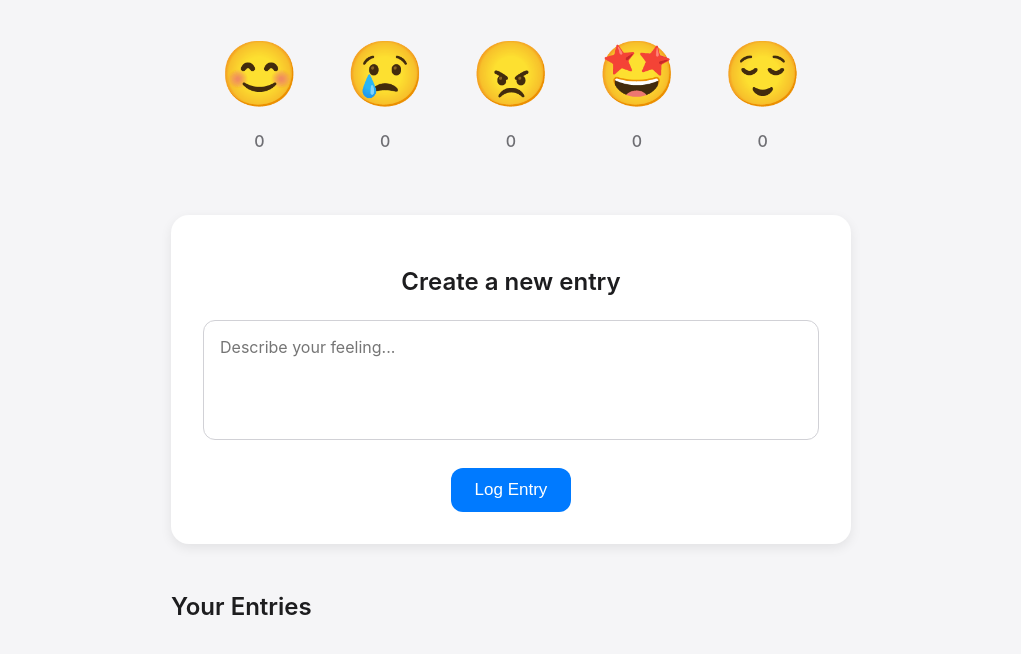
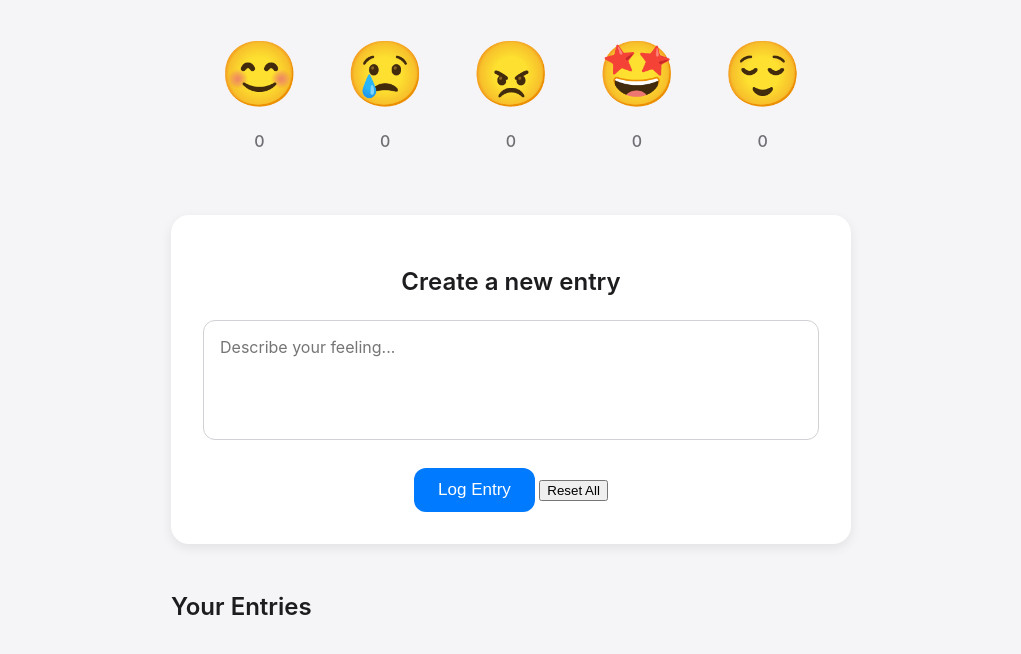
Before and after one commit to Spk2025/4155-Group-2, a plain HTML site: page home.html in a window 1280 px wide. Shown: the part 180-834 px from the top of the page, without its empty margins (129-1150 px from the left). Drawn offline with Linux system fonts and the light colour scheme.

Commit message:
Update home.html

```diff
--- a/home.html
+++ b/home.html
@@ -42,7 +42,10 @@
         <div class="journal-entry">
             <h2>Create a new entry</h2>
             <textarea id="journal-text" placeholder="Describe your feeling..."></textarea>
+            <div class="entry-buttons">
             <button id="save-btn">Log Entry</button>
+            <button id="reset-btn" class="secondary">Reset All</button>
+          </div>
         </div>
         <div class="entries">
             <h2>Your Entries</h2>
```
